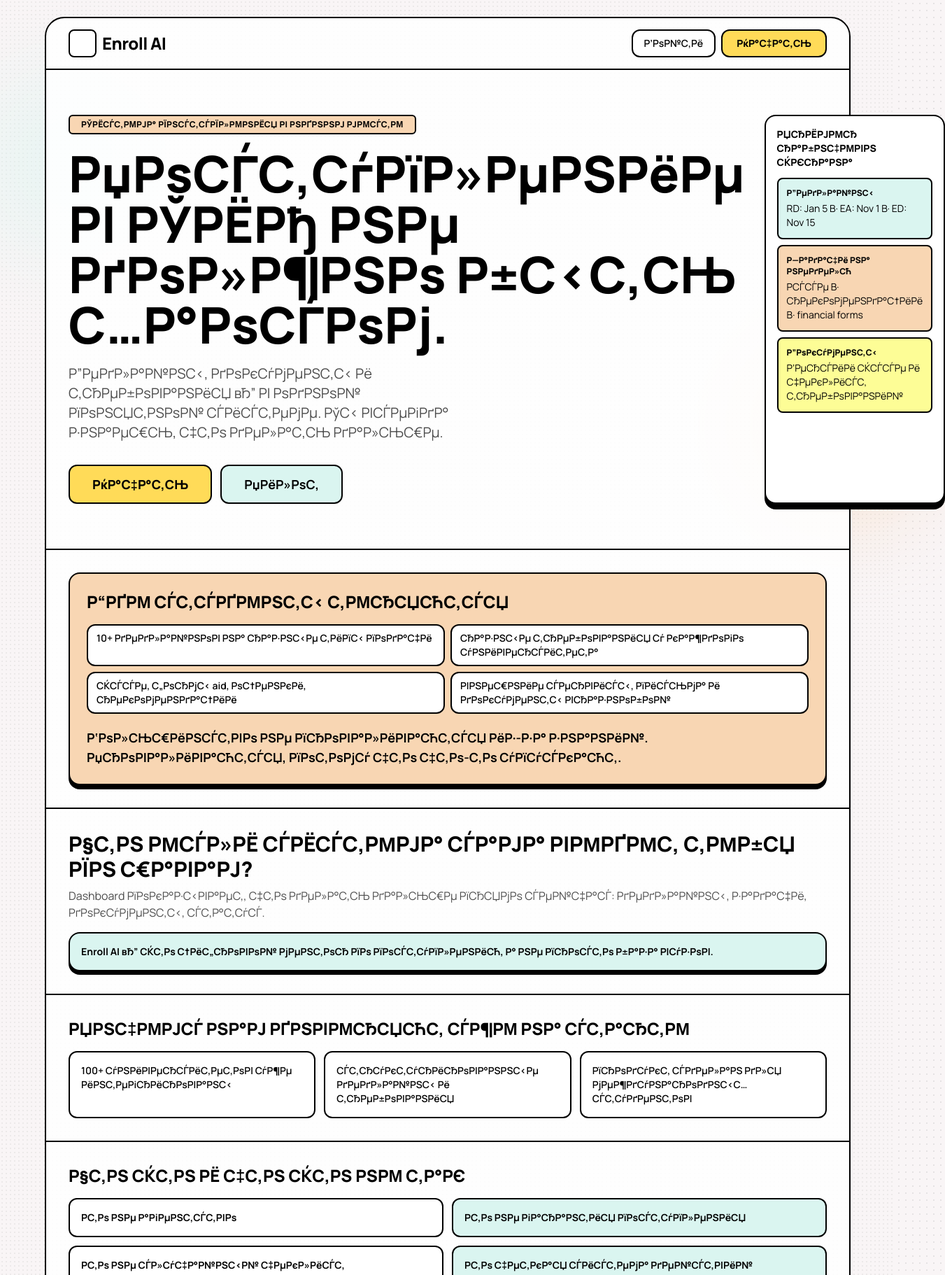
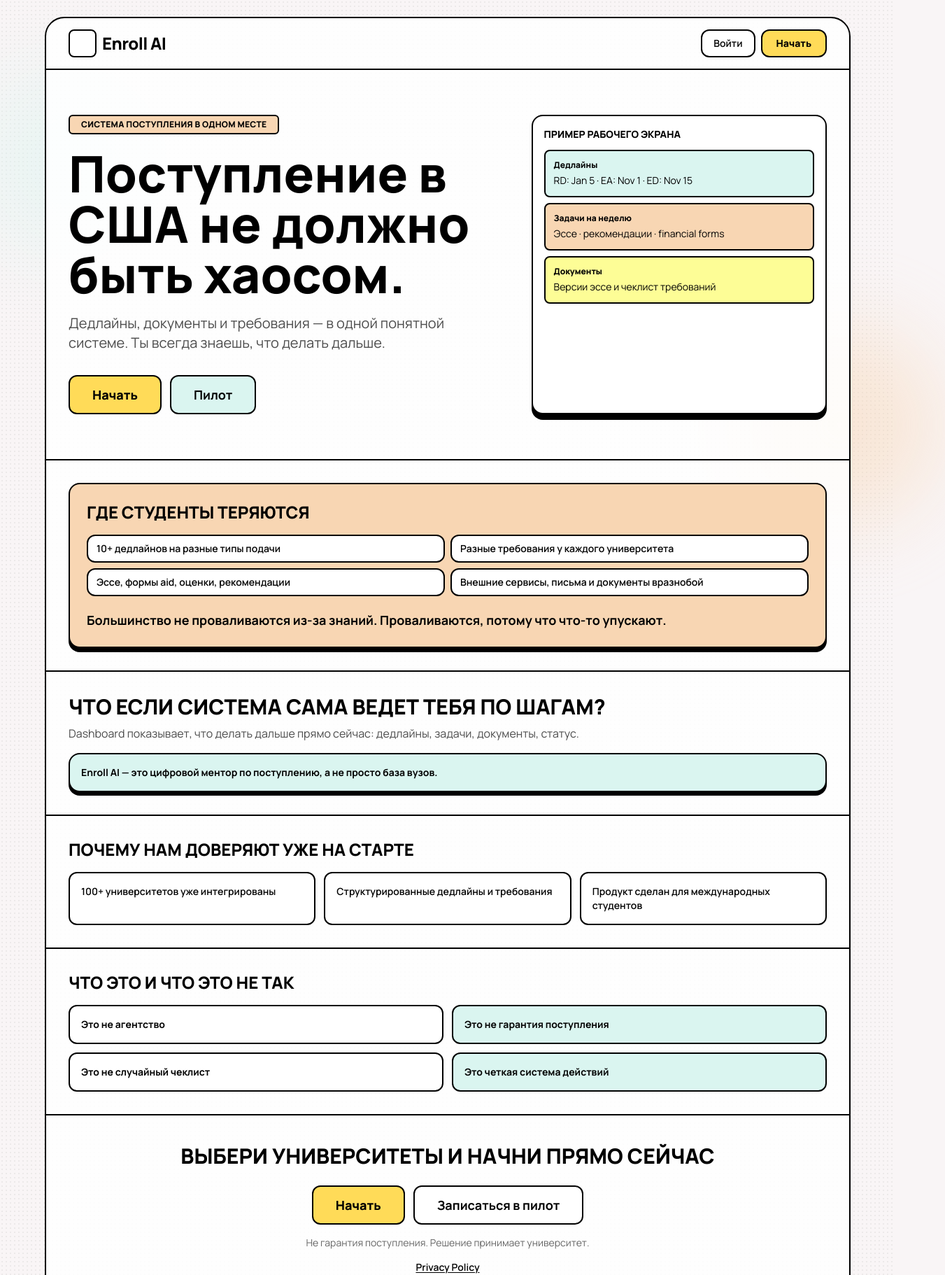
Before and after one commit to FullStraing/Enroll, a Next.js app in the folder frontend/: page / in a window 1280 px wide. Shown: the top 1822 px of the page at 70% size, 1351 px wide, since content can reach past the window. Built offline with nearby package versions, Linux system fonts and the light colour scheme; no server answers.

Commit message:
fix(frontend): restore utf-8 landing copy after encoding corruption

```diff
--- a/frontend/app/page.tsx
+++ b/frontend/app/page.tsx
@@ -12,23 +12,23 @@ const palette = {
 };
 
 const pains = [
-  "10+ РґРµРґР»Р°Р№РЅРѕРІ РЅР° СЂР°Р·РЅС‹Рµ С‚РёРїС‹ РїРѕРґР°С‡Рё",
-  "СЂР°Р·РЅС‹Рµ С‚СЂРµР±РѕРІР°РЅРёСЏ Сѓ РєР°Р¶РґРѕРіРѕ СѓРЅРёРІРµСЂСЃРёС‚РµС‚Р°",
-  "СЌСЃСЃРµ, С„РѕСЂРјС‹ aid, РѕС†РµРЅРєРё, СЂРµРєРѕРјРµРЅРґР°С†РёРё",
-  "РІРЅРµС€РЅРёРµ СЃРµСЂРІРёСЃС‹, РїРёСЃСЊРјР° Рё РґРѕРєСѓРјРµРЅС‚С‹ РІСЂР°Р·РЅРѕР±РѕР№",
+  "10+ дедлайнов на разные типы подачи",
+  "Разные требования у каждого университета",
+  "Эссе, формы aid, оценки, рекомендации",
+  "Внешние сервисы, письма и документы вразнобой",
 ];
 
 const proof = [
-  "100+ СѓРЅРёРІРµСЂСЃРёС‚РµС‚РѕРІ СѓР¶Рµ РёРЅС‚РµРіСЂРёСЂРѕРІР°РЅС‹",
-  "СЃС‚СЂСѓРєС‚СѓСЂРёСЂРѕРІР°РЅРЅС‹Рµ РґРµРґР»Р°Р№РЅС‹ Рё С‚СЂРµР±РѕРІР°РЅРёСЏ",
-  "РїСЂРѕРґСѓРєС‚ СЃРґРµР»Р°РЅ РґР»СЏ РјРµР¶РґСѓРЅР°СЂРѕРґРЅС‹С… СЃС‚СѓРґРµРЅС‚РѕРІ",
+  "100+ университетов уже интегрированы",
+  "Структурированные дедлайны и требования",
+  "Продукт сделан для международных студентов",
 ];
 
 const objections = [
-  "Р­С‚Рѕ РЅРµ Р°РіРµРЅС‚СЃС‚РІРѕ",
-  "Р­С‚Рѕ РЅРµ РіР°СЂР°РЅС‚РёСЏ РїРѕСЃС‚СѓРїР»РµРЅРёСЏ",
-  "Р­С‚Рѕ РЅРµ СЃР»СѓС‡Р°Р№РЅС‹Р№ С‡РµРєР»РёСЃС‚",
-  "Р­С‚Рѕ С‡РµС‚РєР°СЏ СЃРёСЃС‚РµРјР° РґРµР№СЃС‚РІРёР№",
+  "Это не агентство",
+  "Это не гарантия поступления",
+  "Это не случайный чеклист",
+  "Это четкая система действий",
 ];
 
 export default function LandingPage() {
@@ -57,14 +57,14 @@ export default function LandingPage() {
           </Link>
           <div className="flex items-center gap-2">
             <Link href="/login" className="rounded-xl border-2 border-black bg-white px-4 py-2 text-sm font-semibold transition hover:-translate-y-0.5">
-              Р’РѕР№С‚Рё
+              Войти
             </Link>
             <Link
               href={primaryHref}
               className="rounded-xl border-2 border-black px-5 py-2 text-sm font-black transition hover:-translate-y-0.5 hover:shadow-[0_4px_0_#000]"
               style={{ backgroundColor: palette.primary }}
             >
-              РќР°С‡Р°С‚СЊ
+              Начать
             </Link>
           </div>
         </header>
@@ -75,11 +75,11 @@ export default function LandingPage() {
               className="inline-flex rounded-md border-2 border-black px-4 py-1 text-xs font-black uppercase tracking-wide"
               style={{ backgroundColor: palette.orange }}
             >
-              РЎРёСЃС‚РµРјР° РїРѕСЃС‚СѓРїР»РµРЅРёСЏ РІ РѕРґРЅРѕРј РјРµСЃС‚Рµ
+              Система поступления в одном месте
             </span>
-            <h1 className="mt-5 text-4xl font-black leading-[0.95] md:text-7xl">РџРѕСЃС‚СѓРїР»РµРЅРёРµ РІ РЎРЁРђ РЅРµ РґРѕР»Р¶РЅРѕ Р±С‹С‚СЊ С…Р°РѕСЃРѕРј.</h1>
+            <h1 className="mt-5 text-4xl font-black leading-[0.95] md:text-7xl">Поступление в США не должно быть хаосом.</h1>
             <p className="mt-5 max-w-xl text-base text-black/70 md:text-xl">
-              Р”РµРґР»Р°Р№РЅС‹, РґРѕРєСѓРјРµРЅС‚С‹ Рё С‚СЂРµР±РѕРІР°РЅРёСЏ вЂ” РІ РѕРґРЅРѕР№ РїРѕРЅСЏС‚РЅРѕР№ СЃРёСЃС‚РµРјРµ. РўС‹ РІСЃРµРіРґР° Р·РЅР°РµС€СЊ, С‡С‚Рѕ РґРµР»Р°С‚СЊ РґР°Р»СЊС€Рµ.
+              Дедлайны, документы и требования — в одной понятной системе. Ты всегда знаешь, что делать дальше.
             </p>
             <div className="mt-8 flex flex-wrap gap-3">
               <Link
@@ -87,32 +87,32 @@ export default function LandingPage() {
                 className="rounded-xl border-2 border-black px-8 py-3 text-lg font-black transition hover:-translate-y-0.5 hover:shadow-[0_5px_0_#000]"
                 style={{ backgroundColor: palette.primary }}
               >
-                РќР°С‡Р°С‚СЊ
+                Начать
               </Link>
               <Link
                 href="/pilot"
                 className="rounded-xl border-2 border-black px-8 py-3 text-lg font-bold transition hover:-translate-y-0.5"
                 style={{ backgroundColor: palette.cyan }}
               >
-                РџРёР»РѕС‚
+                Пилот
               </Link>
             </div>
           </div>
 
           <div className="fade-up delay-2 rounded-2xl border-2 border-black bg-white p-4 shadow-[0_8px_0_#000]">
-            <p className="text-sm font-black uppercase">РџСЂРёРјРµСЂ СЂР°Р±РѕС‡РµРіРѕ СЌРєСЂР°РЅР°</p>
+            <p className="text-sm font-black uppercase">Пример рабочего экрана</p>
             <div className="mt-3 grid gap-2">
               <div className="rounded-lg border-2 border-black p-3" style={{ backgroundColor: palette.cyan }}>
-                <p className="text-xs font-black">Р”РµРґР»Р°Р№РЅС‹</p>
-                <p className="mt-1 text-sm">RD: Jan 5 В· EA: Nov 1 В· ED: Nov 15</p>
+                <p className="text-xs font-black">Дедлайны</p>
+                <p className="mt-1 text-sm">RD: Jan 5 · EA: Nov 1 · ED: Nov 15</p>
               </div>
               <div className="rounded-lg border-2 border-black p-3" style={{ backgroundColor: palette.orange }}>
-                <p className="text-xs font-black">Р—Р°РґР°С‡Рё РЅР° РЅРµРґРµР»СЋ</p>
-                <p className="mt-1 text-sm">Р­СЃСЃРµ В· СЂРµРєРѕРјРµРЅРґР°С†РёРё В· financial forms</p>
+                <p className="text-xs font-black">Задачи на неделю</p>
+                <p className="mt-1 text-sm">Эссе · рекомендации · financial forms</p>
               </div>
               <div className="rounded-lg border-2 border-black p-3" style={{ backgroundColor: palette.yellowSoft }}>
-                <p className="text-xs font-black">Р”РѕРєСѓРјРµРЅС‚С‹</p>
-                <p className="mt-1 text-sm">Р’РµСЂСЃРёРё СЌСЃСЃРµ Рё С‡РµРєР»РёСЃС‚ С‚СЂРµР±РѕРІР°РЅРёР№</p>
+                <p className="text-xs font-black">Документы</p>
+                <p className="mt-1 text-sm">Версии эссе и чеклист требований</p>
               </div>
             </div>
           </div>
@@ -120,7 +120,7 @@ export default function LandingPage() {
 
         <section className="fade-up border-t-2 border-black px-5 py-8 md:px-8">
           <div className="rounded-2xl border-2 border-black p-6 shadow-[0_6px_0_#000]" style={{ backgroundColor: palette.orange }}>
-            <h2 className="text-2xl font-black uppercase">Р“РґРµ СЃС‚СѓРґРµРЅС‚С‹ С‚РµСЂСЏСЋС‚СЃСЏ</h2>
+            <h2 className="text-2xl font-black uppercase">Где студенты теряются</h2>
             <ul className="mt-4 grid gap-2 md:grid-cols-2">
               {pains.map((item) => (
                 <li key={item} className="rounded-xl border-2 border-black bg-white px-3 py-2 text-sm font-semibold">
@@ -128,20 +128,20 @@ export default function LandingPage() {
                 </li>
               ))}
             </ul>
-            <p className="mt-5 text-lg font-bold">Р‘РѕР»СЊС€РёРЅСЃС‚РІРѕ РЅРµ РїСЂРѕРІР°Р»РёРІР°СЋС‚СЃСЏ РёР·-Р·Р° Р·РЅР°РЅРёР№. РџСЂРѕРІР°Р»РёРІР°СЋС‚СЃСЏ, РїРѕС‚РѕРјСѓ С‡С‚Рѕ С‡С‚Рѕ-С‚Рѕ СѓРїСѓСЃРєР°СЋС‚.</p>
+            <p className="mt-5 text-lg font-bold">Большинство не проваливаются из-за знаний. Проваливаются, потому что что-то упускают.</p>
           </div>
         </section>
 
         <section className="fade-up delay-2 border-t-2 border-black px-5 py-8 md:px-8">
-          <h2 className="text-3xl font-black uppercase">Р§С‚Рѕ РµСЃР»Рё СЃРёСЃС‚РµРјР° СЃР°РјР° РІРµРґРµС‚ С‚РµР±СЏ РїРѕ С€Р°РіР°Рј?</h2>
-          <p className="mt-2 text-black/70">Dashboard РїРѕРєР°Р·С‹РІР°РµС‚, С‡С‚Рѕ РґРµР»Р°С‚СЊ РґР°Р»СЊС€Рµ РїСЂСЏРјРѕ СЃРµР№С‡Р°СЃ: РґРµРґР»Р°Р№РЅС‹, Р·Р°РґР°С‡Рё, РґРѕРєСѓРјРµРЅС‚С‹, СЃС‚Р°С‚СѓСЃ.</p>
+          <h2 className="text-3xl font-black uppercase">Что если система сама ведет тебя по шагам?</h2>
+          <p className="mt-2 text-black/70">Dashboard показывает, что делать дальше прямо сейчас: дедлайны, задачи, документы, статус.</p>
           <div className="mt-4 rounded-2xl border-2 border-black p-4 shadow-[0_5px_0_#000]" style={{ backgroundColor: palette.cyan }}>
-            <p className="text-sm font-bold">Enroll AI вЂ” СЌС‚Рѕ С†РёС„СЂРѕРІРѕР№ РјРµРЅС‚РѕСЂ РїРѕ РїРѕСЃС‚СѓРїР»РµРЅРёСЋ, Р° РЅРµ РїСЂРѕСЃС‚Рѕ Р±Р°Р·Р° РІСѓР·РѕРІ.</p>
+            <p className="text-sm font-bold">Enroll AI — это цифровой ментор по поступлению, а не просто база вузов.</p>
           </div>
         </section>
 
         <section className="fade-up border-t-2 border-black px-5 py-8 md:px-8">
-          <h2 className="text-2xl font-black uppercase">РџРѕС‡РµРјСѓ РЅР°Рј РґРѕРІРµСЂСЏСЋС‚ СѓР¶Рµ РЅР° СЃС‚Р°СЂС‚Рµ</h2>
+          <h2 className="text-2xl font-black uppercase">Почему нам доверяют уже на старте</h2>
           <div className="mt-4 grid gap-3 md:grid-cols-3">
             {proof.map((item) => (
               <div key={item} className="rounded-xl border-2 border-black bg-white p-4 text-sm font-semibold transition hover:-translate-y-0.5">
@@ -152,7 +152,7 @@ export default function LandingPage() {
         </section>
 
         <section className="fade-up delay-2 border-t-2 border-black px-5 py-8 md:px-8">
-          <h2 className="text-2xl font-black uppercase">Р§С‚Рѕ СЌС‚Рѕ Рё С‡С‚Рѕ СЌС‚Рѕ РЅРµ С‚Р°Рє</h2>
+          <h2 className="text-2xl font-black uppercase">Что это и что это не так</h2>
           <div className="mt-4 grid gap-3 md:grid-cols-2">
             {objections.map((item, idx) => (
               <div
@@ -167,20 +167,20 @@ export default function LandingPage() {
         </section>
 
         <section className="fade-up border-t-2 border-black px-5 py-10 text-center md:px-8">
-          <h2 className="text-3xl font-black uppercase">Р’С‹Р±РµСЂРё СѓРЅРёРІРµСЂСЃРёС‚РµС‚С‹ Рё РЅР°С‡РЅРё РїСЂСЏРјРѕ СЃРµР№С‡Р°СЃ</h2>
+          <h2 className="text-3xl font-black uppercase">Выбери университеты и начни прямо сейчас</h2>
           <div className="mt-6 flex flex-wrap items-center justify-center gap-3">
             <Link
               href={primaryHref}
               className="rounded-xl border-2 border-black px-8 py-3 text-lg font-black transition hover:-translate-y-0.5 hover:shadow-[0_5px_0_#000]"
               style={{ backgroundColor: palette.primary }}
             >
-              РќР°С‡Р°С‚СЊ
+              Начать
             </Link>
             <Link href="/pilot" className="rounded-xl border-2 border-black bg-white px-8 py-3 text-lg font-bold transition hover:-translate-y-0.5">
-              Р—Р°РїРёСЃР°С‚СЊСЃСЏ РІ РїРёР»РѕС‚
+              Записаться в пилот
             </Link>
           </div>
-          <p className="mt-4 text-sm text-black/60">РќРµ РіР°СЂР°РЅС‚РёСЏ РїРѕСЃС‚СѓРїР»РµРЅРёСЏ. Р РµС€РµРЅРёРµ РїСЂРёРЅРёРјР°РµС‚ СѓРЅРёРІРµСЂСЃРёС‚РµС‚.</p>
+          <p className="mt-4 text-sm text-black/60">Не гарантия поступления. Решение принимает университет.</p>
           <div className="mt-3">
             <Link href="/privacy-policy" className="text-sm font-semibold underline underline-offset-2">
               Privacy Policy
```
